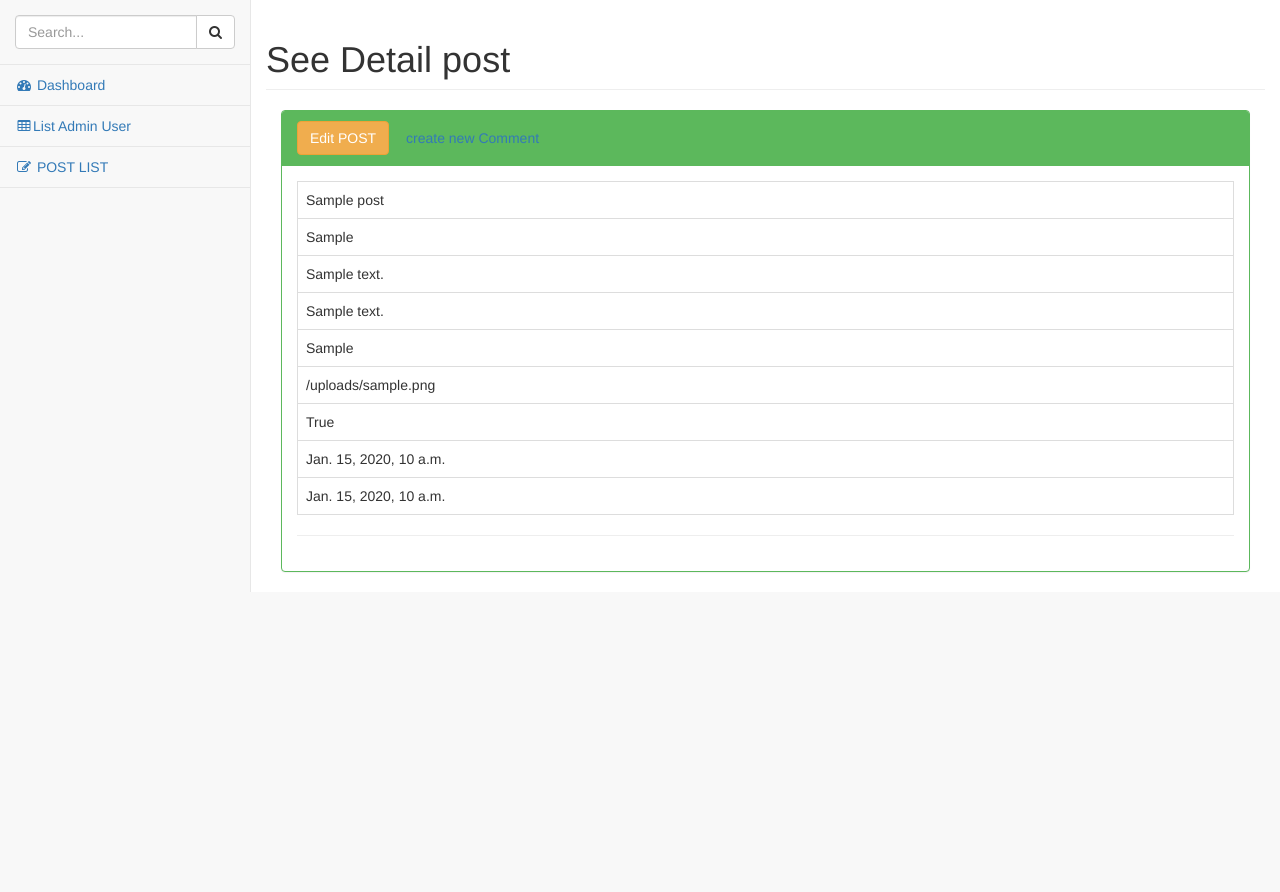
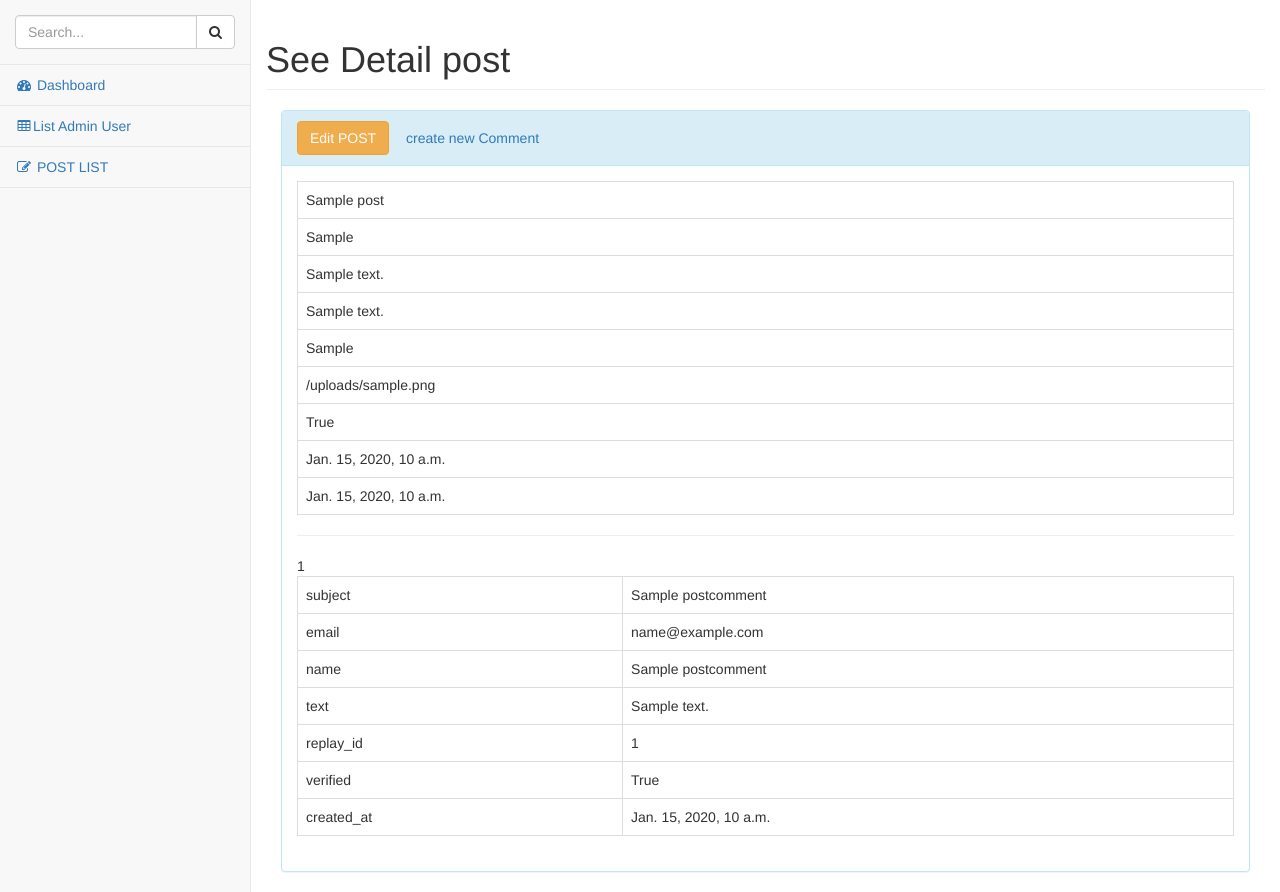
Before and after one commit to Madanifard/upload_cms, a Django app: page /post/post-detail/1 in a window 1280 px wide. Shown: the part 51-943 px from the top of the page. Before the commit the page ends 643 px from the top, so only its background shows below. Run offline with Django 3.2, Linux system fonts and the light colour scheme; tables that the repository leaves empty hold one stand-in row (values such as "Sample post"); parts of the project's set-up code (start-up, migrations or seed data) failed here and were passed over; some libraries are stand-ins or nearby versions.

Commit message:
show list Comment and add fixed some bug in CRUD post

```diff
--- a/client/views.py
+++ b/client/views.py
@@ -33,7 +33,7 @@ class UserDetails(View):
         else:
             return render(request, 'client/user_details.html', {
                 'status': user_detail['status'],
-                'message': user_deta    il['message'],
+                'message': user_detail['message'],
             })
 
 class InformationUserManage(View):
--- a/content/models.py
+++ b/content/models.py
@@ -15,6 +15,9 @@ class Post(models.Model):
     created_at = models.DateTimeField(auto_now_add=True, blank=True)
     updated_at = models.DateTimeField(auto_now_add=True, blank=True)
 
+    def __str__(self) -> str:
+        return self.title
+
 class PostComment(models.Model):
     post = models.ForeignKey(Post, on_delete=CASCADE, related_name='content_post_comment')
     subject = models.CharField(max_length=150)
--- a/content/templates/content/blog_detail.html
+++ b/content/templates/content/blog_detail.html
@@ -12,10 +12,10 @@
         </div>
 
         <div class="col-lg-12">
-            <div class="panel panel-green">
+            <div class="panel panel-info">
                 <div class="panel-heading">
                     <a href="{% url 'post_manage' id=post.id %}" class="btn btn-warning">Edit POST</a>
-                    <a href="{% url 'comment_post_manage' post_id=post.id comment_id=0  %}" class="btn btn-green">create new Comment</a>
+                    <a href="{% url 'comment_post_manage' post_id=post.id comment_id=0  %}" class="btn btn-sucess">create new Comment</a>
 
                 </div>
                 <div class="panel-body">
@@ -67,6 +67,41 @@
                         </tr>
                     </table>
                     <hr>
+                    {% for comment in post.content_post_comment.all %}
+                        {{ comment.id }}
+                        <div>
+                            <table class="table table-bordered table-hover">
+                                <tr>
+                                    <td>subject</td>
+                                    <td>{{ comment.subject }}</td>
+                                </tr>
+                                <tr>
+                                    <td>email</td>
+                                    <td>{{ comment.email }}</td>
+                                </tr>
+                                <tr>
+                                    <td>name</td>
+                                    <td>{{ comment.name }}</td>
+                                </tr>
+                                <tr>
+                                    <td>text</td>
+                                    <td>{{ comment.text }}</td>
+                                </tr>
+                                <tr>
+                                    <td>replay_id</td>
+                                    <td>{{ comment.replay_id }}</td>
+                                </tr>
+                                <tr>
+                                    <td>verified</td>
+                                    <td>{{ comment.verified }}</td>
+                                </tr>
+                                <tr>
+                                    <td>created_at</td>
+                                    <td>{{ comment.created_at }}</td>
+                                </tr>
+                            </table>
+                        </div>
+                    {% endfor %}
 
                 </div>
             </div>
--- a/content/urls.py
+++ b/content/urls.py
@@ -6,5 +6,5 @@ urlpatterns = [
     path('list-post', views.PostList.as_view(), name='list_post'),
     path('post-detail/<int:id>', views.PostDetail.as_view(), name='post_detail'),
     path('post-manage/<int:id>', views.PostManage.as_view(), name='post_manage'),
-    path('comment-post-manage/<int:post_id>/<int:comment_id>', views.CommentManage, name='comment_post_manage'),
+    path('comment-post-manage/<int:post_id>/<int:comment_id>', views.CommentManage.as_view(), name='comment_post_manage'),
 ]
--- a/content/views.py
+++ b/content/views.py
@@ -68,7 +68,7 @@ class PostManage(View):
             })
 
 class CommentManage(View):
-    def get(self, request, post_id, comment_id):
+    def get(self, request, post_id, comment_id=0):
         exist_post = queries.check_exits_post(post_id)
         if exist_post:
             comment = queries.get_comment(comment_id)
@@ -81,7 +81,7 @@ class CommentManage(View):
                 form = forms.CommentForm()
                 is_edit = False
 
-            return render(request, 'conetnt/comment_manage.html', {
+            return render(request, 'content/comment_manage.html', {
                 'form': form,
                 'is_edit': is_edit,
                 'post_id': post_id,
```
